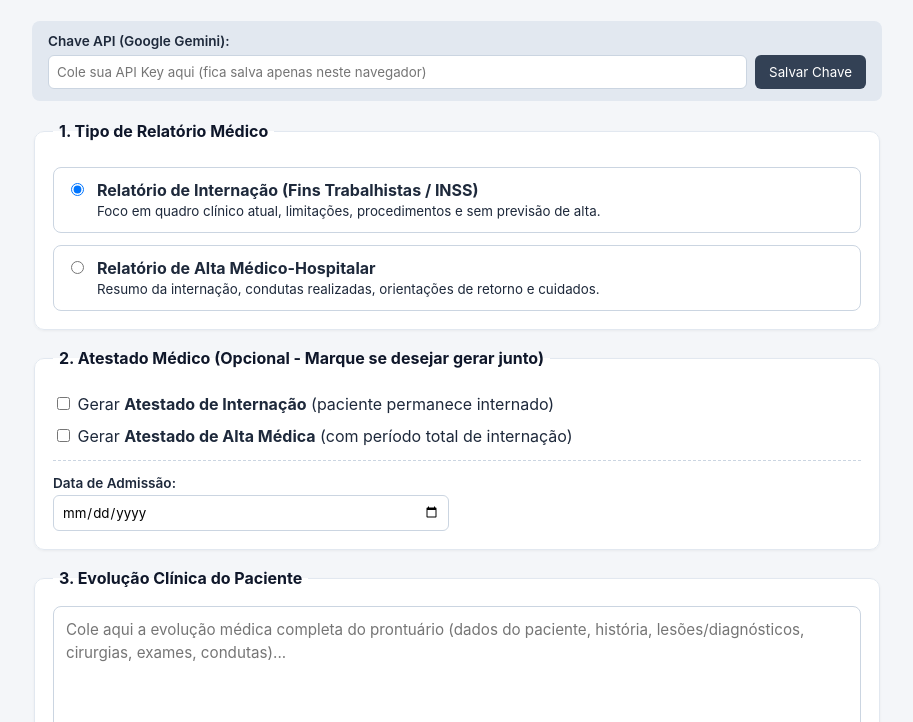
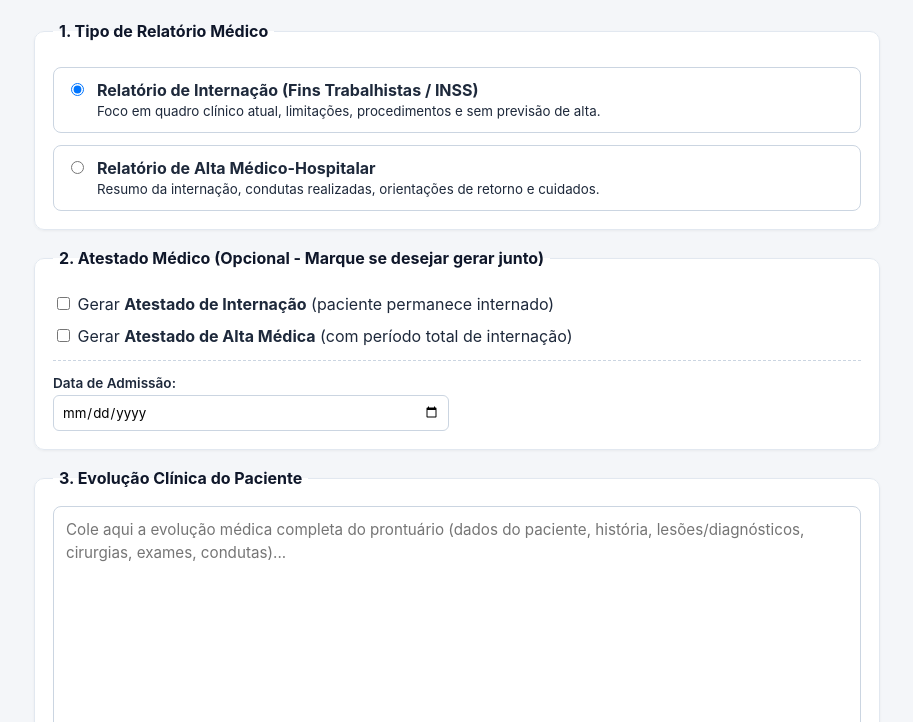
Before and after one commit to sgabriel1311/MD-REPORTS-2.0, a plain HTML site: page index.html in a window 1280 px wide. Shown: the part 78-800 px from the top of the page, without its empty margins (183-1096 px from the left). Drawn offline with Linux system fonts and the light colour scheme.

Commit message:
Remove API key input section from index.html
Removed API key configuration section from HTML.

```diff
--- a/index.html
+++ b/index.html
@@ -12,15 +12,6 @@
       <h1>Gerador de Documentos Médicos</h1>
       <p>Geração automatizada baseada na evolução clínica</p>
     </header>
-
-    <!-- Configuração da Chave de API (Salva apenas localmente no navegador) -->
-    <section class="api-box">
-      <label for="apiKey">Chave API (Google Gemini):</label>
-      <div class="api-row">
-        <input type="password" id="apiKey" placeholder="Cole sua API Key aqui (fica salva apenas neste navegador)">
-        <button type="button" id="saveKeyBtn">Salvar Chave</button>
-      </div>
-    </section>
 
     <form id="docForm">
       <!-- Seleção do Tipo de Relatório -->
```
